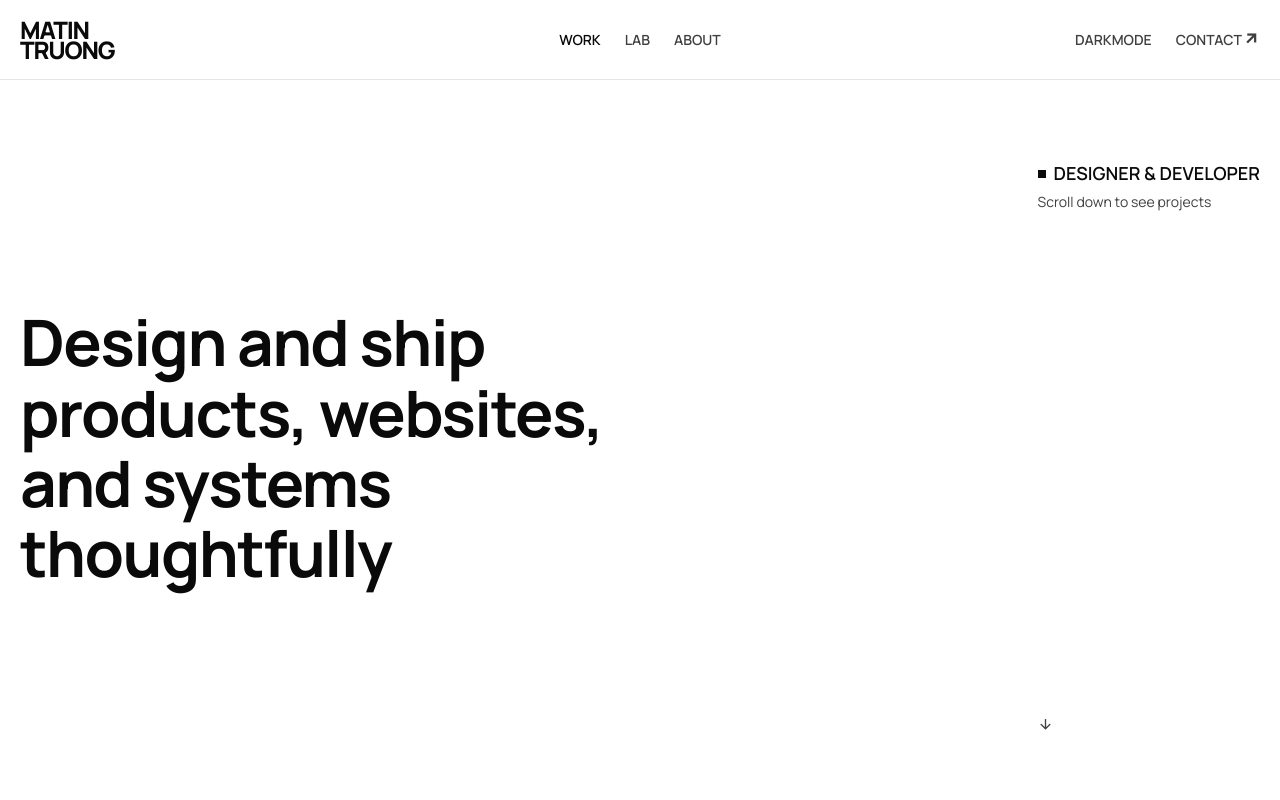
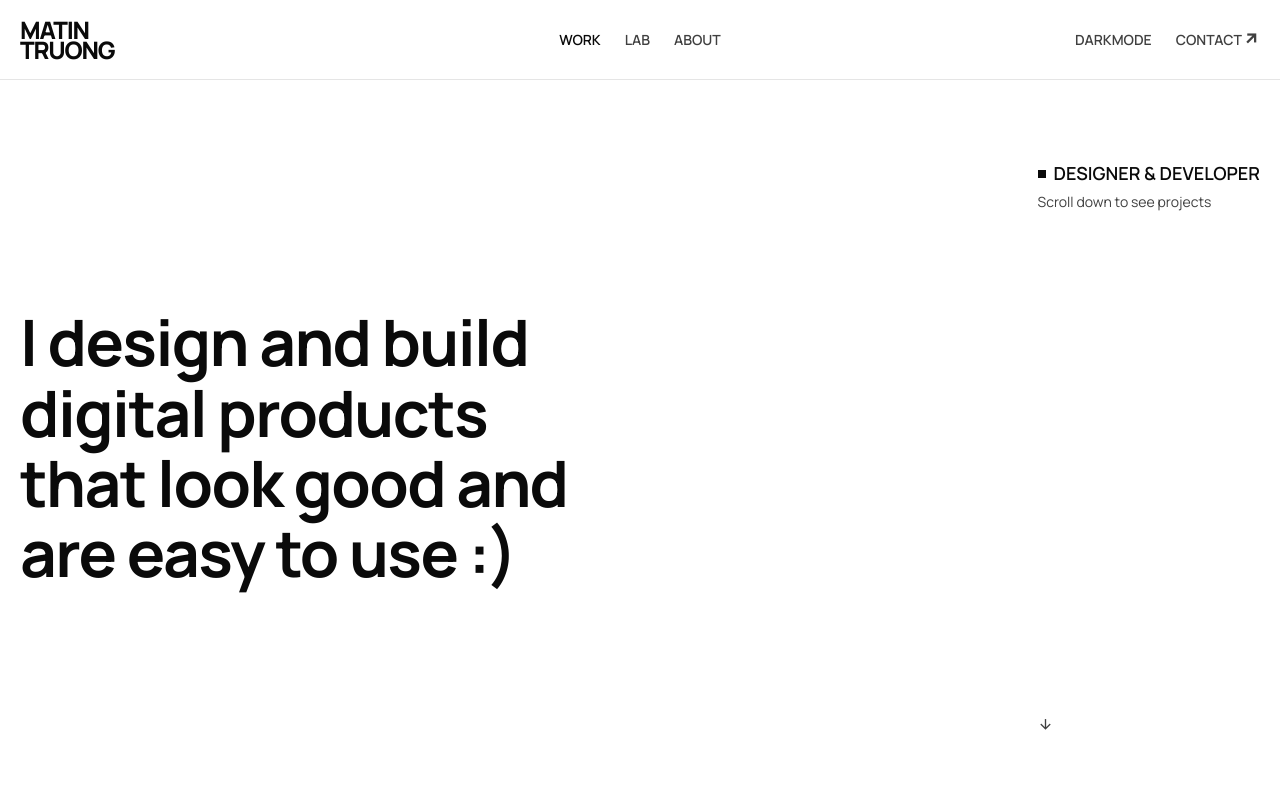
Before and after one commit to matintynn/matintruong_portfilio, a Next.js app: page / in a window 1280 px wide. Shown: the top 800 px of the page. Built offline with nearby package versions, Linux system fonts and the light colour scheme.

Commit message:
update work hero content

```diff
--- a/app/page.tsx
+++ b/app/page.tsx
@@ -15,7 +15,7 @@ export default function Home() {
     return (
         <>
             <PageHeader
-                title="Design and ship products, websites, and systems thoughtfully"
+                title="I design and build digital products that look good and are easy to use :)"
                 label="Designer & Developer"
                 description="Scroll down to see projects"
                 titlePosition="left"
```
